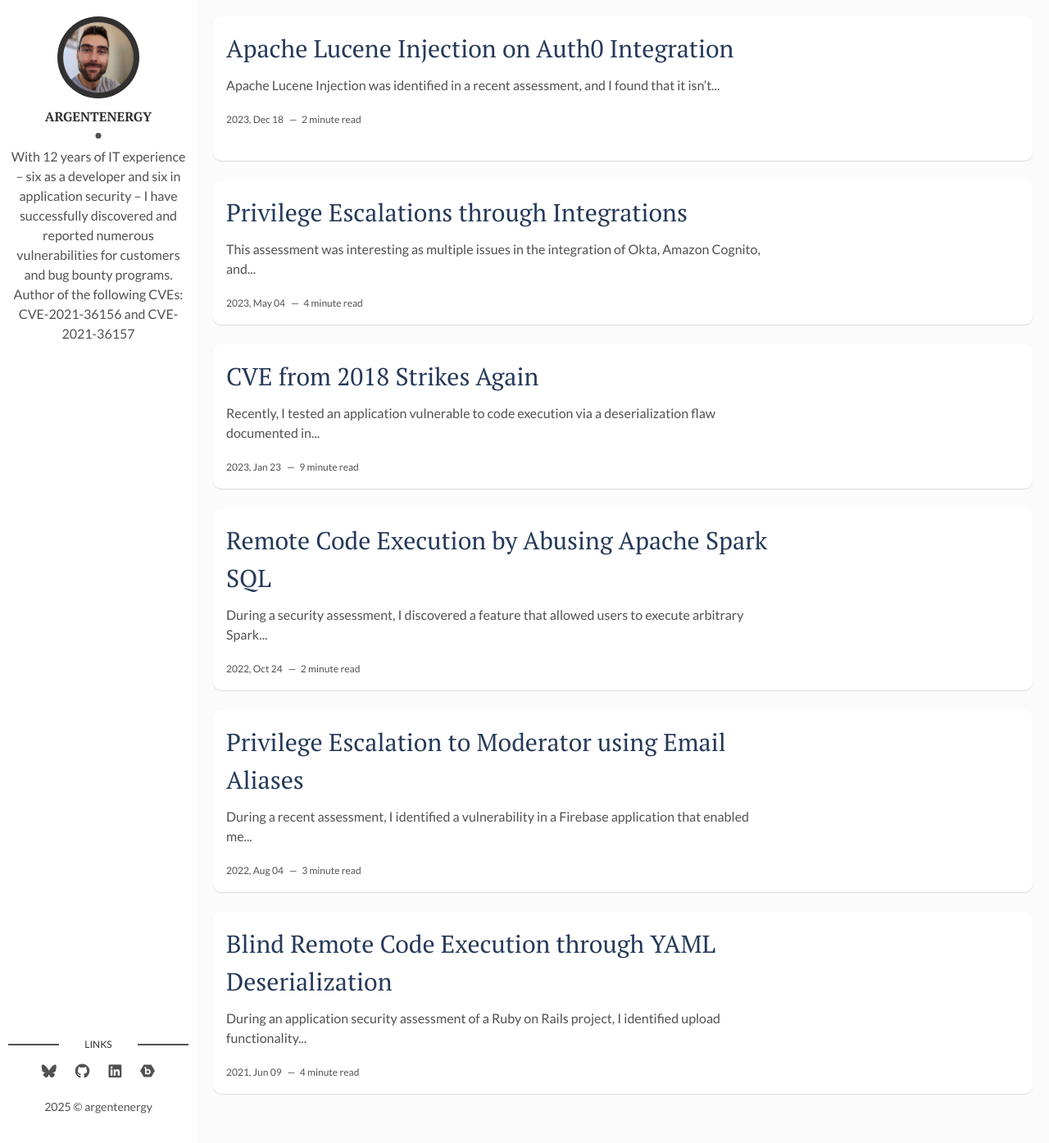
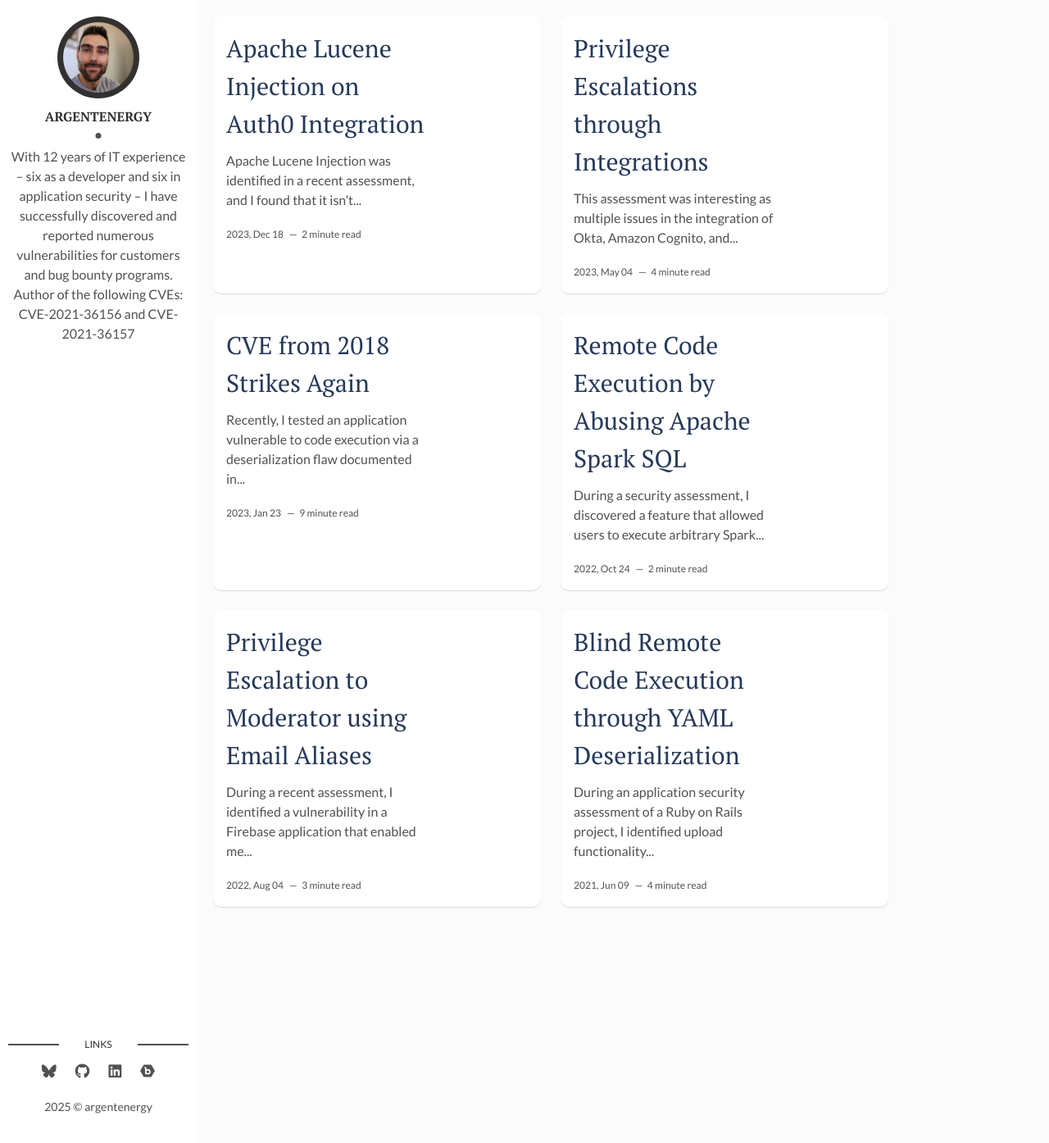
Before and after one commit to ArgentEnergy/argentenergy.github.io, a Jekyll site: the page built from index.html, in a window 1280 px wide and 1394 px high. Shown: the whole window at 82% size. Built offline with Jekyll 4.4.1, drawn with Linux system fonts in a browser that asks for light colours; the list of posts is cut into pages by our own code.

Commit message:
Update main.css

```diff
--- a/assets/css/main.css
+++ b/assets/css/main.css
@@ -188,22 +188,6 @@ sup {
 
 /* Embedded content
    ========================================================================== */
-/**
- * Add the correct display in IE 9-.
- */
-audio,
-video {
-  display: inline-block;
-}
-
-/**
- * Add the correct display in iOS 4-7.
- */
-audio:not([controls]) {
-  display: none;
-  height: 0;
-}
-
 /**
  * Remove the border on images inside links in IE 10-.
  */
@@ -439,6 +423,7 @@ template {
   -webkit-border-radius: 3px;
           border-radius: 3px;
   margin: 0;
+  font-size: smaller;
 }
 
 .highlighter-rouge {
@@ -1041,8 +1026,8 @@ footer .copyright {
 }
 
 .post {
-  width: 100%;
-  max-width: 100%;
+  width: 40%;
+  margin-right: 1.5rem;
   margin-bottom: 1.5rem;
   display: -webkit-box;
   display: -webkit-flex;
```
